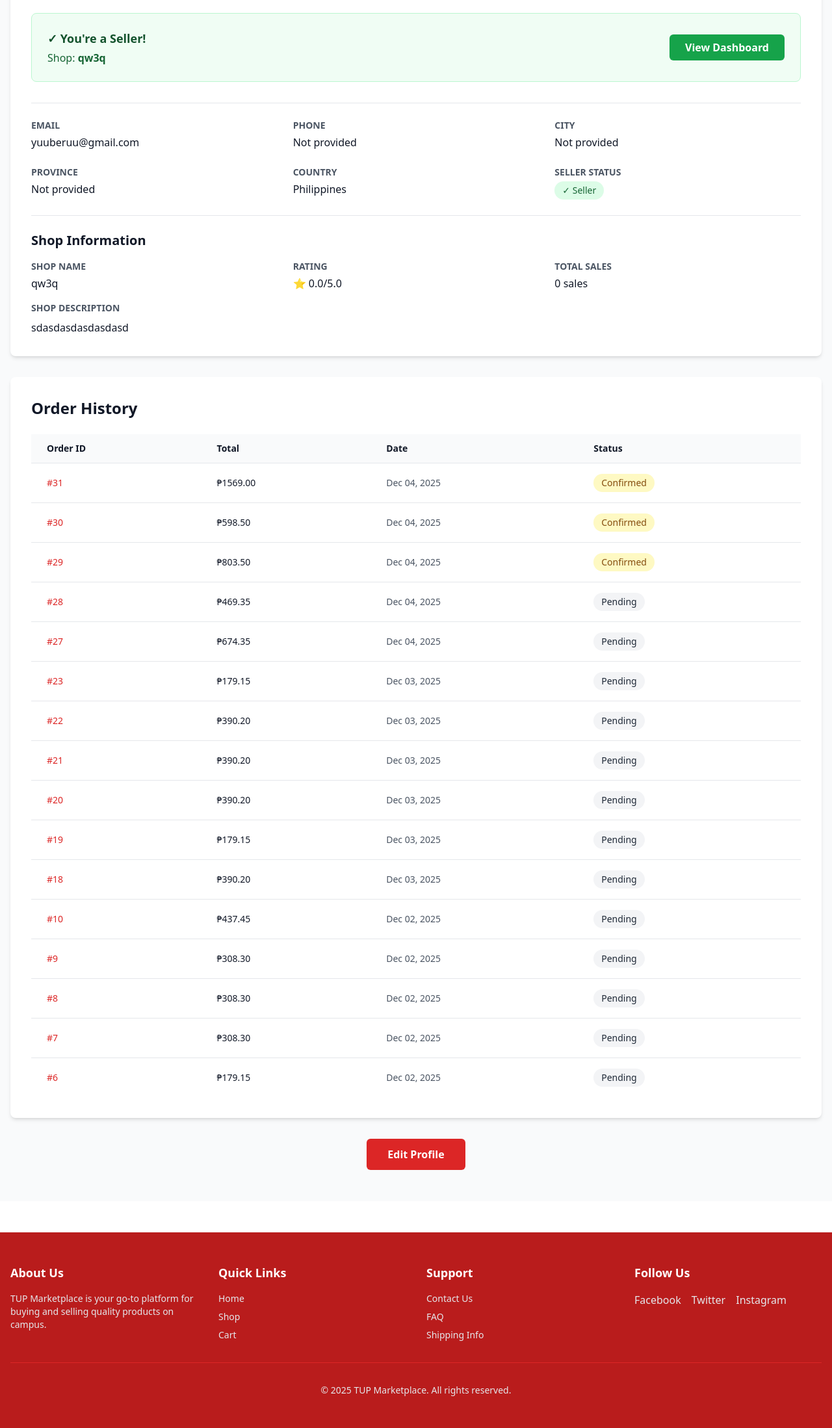
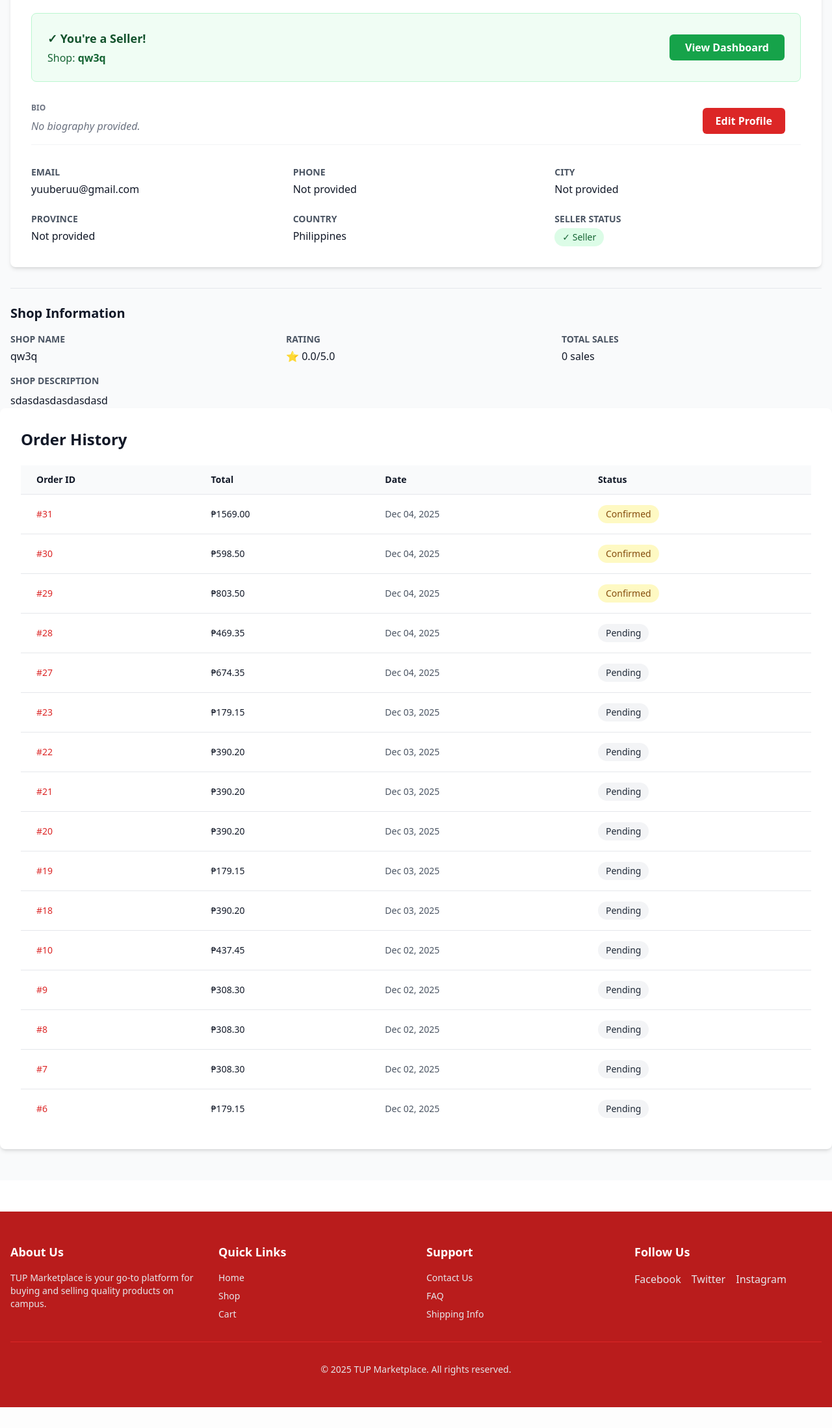
Before and after one commit to lloydeu/Campus-Marketplace, a Django app: page /profile/ in a window 1280 px wide. Shown: the part 284-2481 px from the top of the page at 65% size. After the commit the page ends 2449 px from the top, so only its background shows below. Run offline with Django 5.2, Linux system fonts and the light colour scheme; a user stored in the database is signed in; data comes from the database, SQL or seed files in the repository; both versions use the stored data as it was after the commit; some libraries are stand-ins or nearby versions.

Commit message:
done small fixes

```diff
--- a/campus_marketplace/shop/templates/shop/profile.html
+++ b/campus_marketplace/shop/templates/shop/profile.html
@@ -87,7 +87,17 @@
   </header>
 
   <main class="bg-gray-50 py-8 md:py-12">
+
+
     <div class="max-w-7xl mx-auto px-4">
+
+      {% if messages %}
+        {% for message in messages %}
+          <div class="mb-6 p-4 rounded-lg {% if message.tags == 'success' %}bg-green-100 text-green-800{% else %}bg-red-100 text-red-800{% endif %}">
+            {{ message }}
+          </div>
+        {% endfor %}
+      {% endif %}
 
       <!-- Profile Header -->
       <div class="bg-white rounded-lg shadow-md p-4 md:p-8 mb-6 md:mb-8">
@@ -106,8 +116,6 @@
             {% endif %}
           </div>
         </div>
-
-        <!-- Add this in profile.html after the profile header -->
 
         {% if not profile.is_seller %}
           <div class="bg-yellow-50 border border-yellow-200 rounded-lg p-6 mb-8">
@@ -138,8 +146,28 @@
         {% endif %}
 
         <!-- Profile Info Grid -->
-        <div class="border-t border-gray-200 pt-6">
+
+        <div class="mb-8 pb-4 border-b border-gray-100 grid grid-cols-2 items-start">
+
+          <div>
+            <h2 class="text-xs font-semibold text-gray-500 uppercase mb-2">Bio</h2>
+            {% if profile.bio %}
+              <p class="text-base text-gray-800 leading-relaxed whitespace-pre-wrap">{{ profile.bio }}</p>
+            {% else %}
+              <p class="text-base text-gray-500 italic">No biography provided.</p>
+            {% endif %}
+          </div>
+
+          <div class="mr-6 mt-2 md:mt-2 text-center flex justify-end">
+            <a href="{% url 'edit_profile' %}" class="inline-block bg-red-600 text-white font-bold py-2 px-5 rounded-md hover:bg-red-700 transition-colors text-sm md:text-base">
+              Edit Profile
+            </a>
+          </div>
+
+        </div>
+
           <div class="grid grid-cols-1 sm:grid-cols-2 lg:grid-cols-3 gap-4 md:gap-6">
+
             <!-- Email -->
             <div>
               <h3 class="text-xs md:text-sm font-semibold text-gray-600 uppercase mb-1">Email</h3>
@@ -253,12 +281,7 @@
         {% endif %}
       </div>
 
-      <!-- Edit Profile Button -->
-      <div class="mt-6 md:mt-8 text-center">
-        <a href="{% url 'edit_profile' %}" class="inline-block bg-red-600 text-white font-bold py-3 px-8 rounded-md hover:bg-red-700 transition-colors text-sm md:text-base">
-          Edit Profile
-        </a>
-      </div>
+
     </div>
   </main>
 
--- a/campus_marketplace/shop/views.py
+++ b/campus_marketplace/shop/views.py
@@ -8,7 +8,7 @@ from django.http import HttpResponse
 from django.contrib.auth import login, authenticate, logout
 from django.contrib.auth.forms import AuthenticationForm, PasswordResetForm
 from django.contrib.auth.decorators import login_required
-from .forms import UserRegisterForm, ProfileForm, ProductForm
+from .forms import UserRegisterForm, ProfileForm, ProductForm, UserUpdateForm
 from django.contrib import messages
 from django.urls import reverse_lazy
 from django.contrib.auth.views import PasswordResetView, LoginView
@@ -365,7 +365,7 @@ def edit_profile(request):
     profile = request.user.profile
 
     if request.method == 'POST':
-        user_form = UserRegisterForm(request.POST, instance=request.user)
+        user_form = UserUpdateForm(request.POST, instance=request.user)
         profile_form = ProfileForm(request.POST, request.FILES, instance=profile)
 
         if user_form.is_valid() and profile_form.is_valid():
@@ -376,7 +376,7 @@ def edit_profile(request):
         else:
             messages.error(request, 'Please correct the errors below.')
     else:
-        user_form = UserRegisterForm(instance=request.user)
+        user_form = UserUpdateForm(instance=request.user)
         profile_form = ProfileForm(instance=profile)
 
     context = {
```
Also changed, not shown: campus_marketplace/shop/forms.py (+9 -0 lines), campus_marketplace/shop/templates/shop/edit_profile.html (+26 -2 lines), campus_marketplace/shop/templates/shop/index.html (+6 -5 lines), campus_marketplace/db.sqlite3, campus_marketplace/shop/static/shop/images/banner1.jpg (added). Lines whose indentation alone changed are shown as unchanged.
